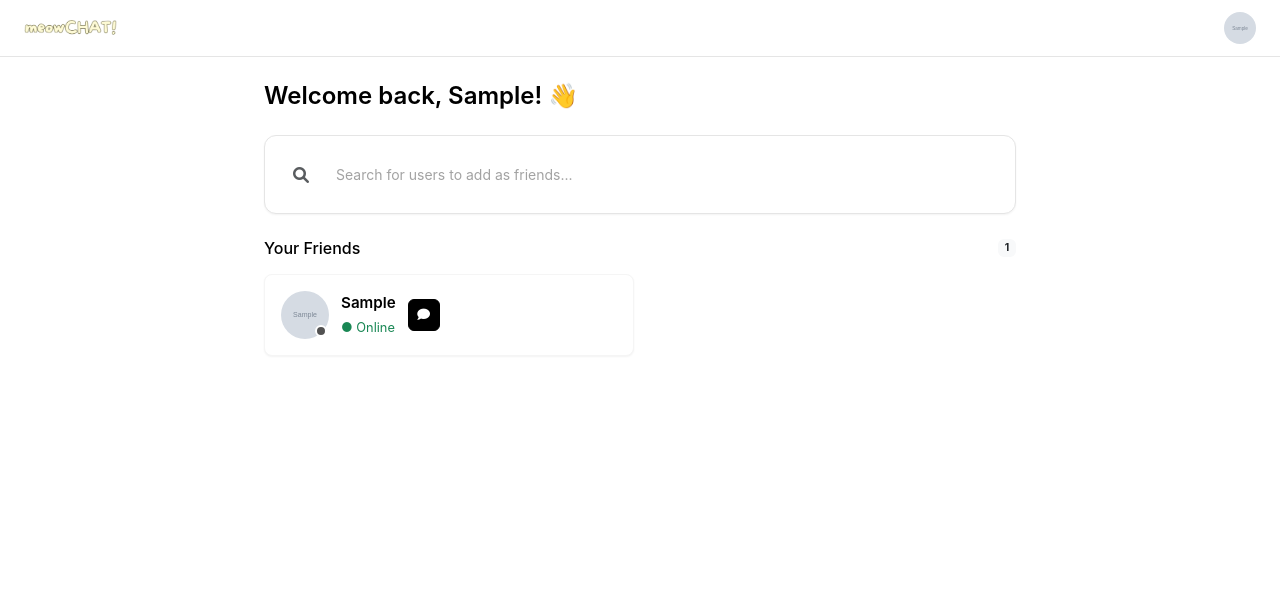
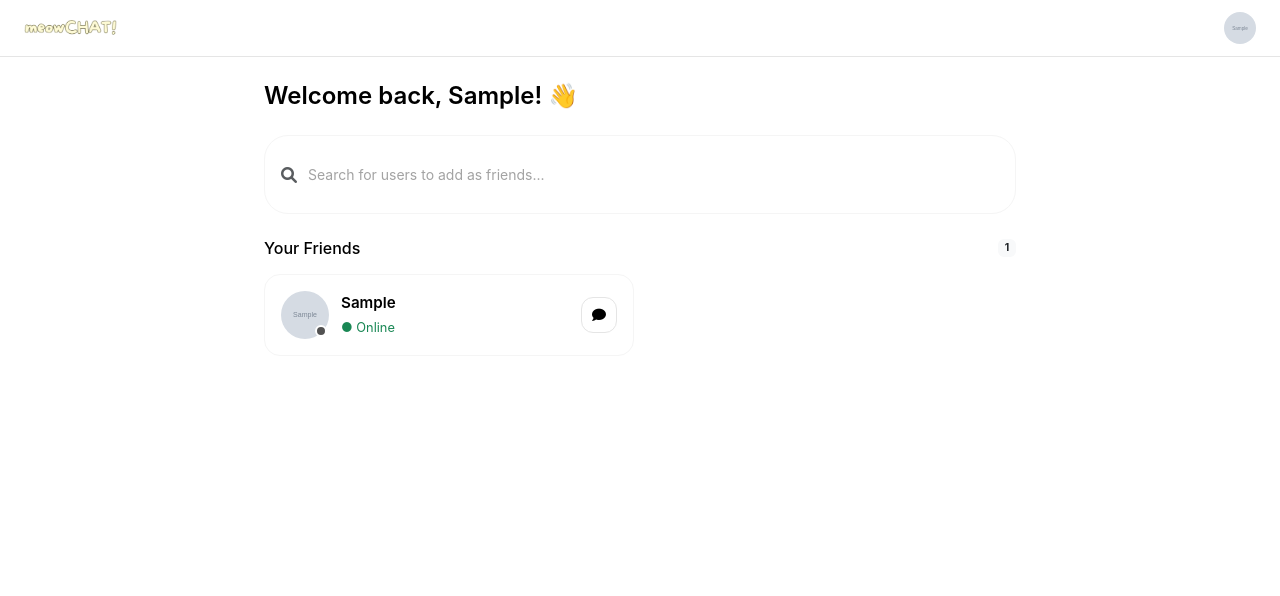
Before and after one commit to jhwhangug3/xch, a Flask app: page /dashboard in a window 1280 px wide. Shown: the top 596 px of the page. Run offline with Flask 3, Linux system fonts and the light colour scheme; a user stored in the database is signed in; tables that the repository leaves empty hold one stand-in row (values such as "Sample post"); grey boxes marked "Sample" are stand-in pictures; some libraries are stand-ins or nearby versions.

Commit message:
Update main.css

```diff
--- a/static/css/main.css
+++ b/static/css/main.css
@@ -149,18 +149,18 @@ p {
 .form-control {
     width: 100%;
     padding: var(--space-3) var(--space-4);
-    border: 1px solid var(--border);
-    border-radius: var(--radius-md);
+    border: none;
+    border-radius: 0;
     font-size: 0.875rem;
     transition: var(--transition);
-    background: var(--white);
+    background: transparent;
     color: var(--black);
 }
 
 .form-control:focus {
     outline: none;
-    border-color: var(--black);
-    box-shadow: 0 0 0 2px rgb(0 0 0 / 0.1);
+    border: none;
+    box-shadow: none;
 }
 
 .form-control::placeholder {
@@ -677,33 +677,53 @@ p {
 /* Search Components - Clean */
 .search-box {
     background: var(--white);
-    border-radius: var(--radius-md);
+    border-radius: 24px;
     padding: var(--space-3) var(--space-4);
-    border: 1px solid var(--border);
+    border: 1px solid var(--gray-100);
     margin-bottom: var(--space-4);
     transition: var(--transition);
 }
 
 .search-box:focus-within {
     border-color: var(--black);
-    box-shadow: 0 0 0 2px rgb(0 0 0 / 0.1);
+    box-shadow: 0 0 0 1px var(--black);
 }
 
 /* Enhanced Search Box for Dashboard */
 .dashboard-inner .search-box {
     background: var(--white);
-    border: 1px solid var(--gray-200);
-    border-radius: var(--radius-xl);
+    border: 1px solid var(--gray-100);
+    border-radius: 24px;
     padding: var(--space-4);
     margin-bottom: var(--space-5);
     transition: var(--transition);
-    box-shadow: var(--shadow-xs);
+    box-shadow: none;
 }
 
 .dashboard-inner .search-box:focus-within {
     border-color: var(--black);
-    box-shadow: var(--shadow-sm);
-    transform: translateY(-1px);
+    box-shadow: 0 0 0 1px var(--black);
+    transform: none;
+}
+
+/* Clean search input styling */
+.dashboard-inner .search-box .input-group-text {
+    background: transparent;
+    border: none;
+    color: var(--gray-500);
+    padding-left: 0;
+}
+
+.dashboard-inner .search-box .form-control {
+    border: none;
+    background: transparent;
+    box-shadow: none;
+    padding-left: 0;
+}
+
+.dashboard-inner .search-box .form-control:focus {
+    border: none;
+    box-shadow: none;
 }
 
 /* Smart Friends Display */
@@ -720,19 +740,19 @@ p {
 .friend-item {
     background: var(--white);
     border: 1px solid var(--gray-100);
-    border-radius: var(--radius-lg);
+    border-radius: 16px;
     padding: var(--space-4);
     display: flex;
     align-items: center;
     gap: var(--space-3);
     transition: var(--transition);
-    box-shadow: var(--shadow-xs);
+    box-shadow: none;
 }
 
 .friend-item:hover {
     border-color: var(--gray-200);
-    box-shadow: var(--shadow-sm);
-    transform: translateY(-1px);
+    box-shadow: 0 2px 8px rgba(0, 0, 0, 0.08);
+    transform: none;
 }
 
 .friend-avatar {
@@ -816,16 +836,28 @@ p {
     display: flex;
     gap: var(--space-2);
     flex-shrink: 0;
+    margin-left: auto;
 }
 
 .friend-actions .btn {
-    width: 32px;
-    height: 32px;
+    width: 36px;
+    height: 36px;
     padding: 0;
     display: flex;
     align-items: center;
     justify-content: center;
-    font-size: 0.8rem;
+    font-size: 0.875rem;
+    border-radius: 12px;
+    border: 1px solid var(--gray-200);
+    background: var(--white);
+    color: var(--black);
+    transition: var(--transition);
+}
+
+.friend-actions .btn:hover {
+    background: var(--gray-50);
+    border-color: var(--gray-300);
+    transform: none;
 }
 
 .empty-friends {
```
